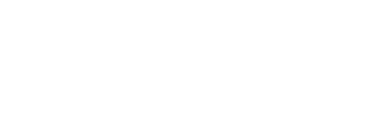
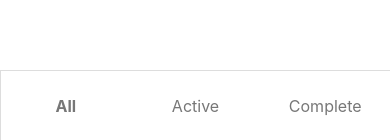
Before and after one commit to CipherLeo/TodoApp, a React Native app: screen / in a window 390 px wide. Shown: the part 704-844 px from the top of the page. Built offline with nearby package versions, Linux system fonts and the light colour scheme.

Commit message:
Add TabBar for filtering by todo status
- Filter `todos` by `All`, `Active`, `Complete`.

```diff
--- a/App.js
+++ b/App.js
@@ -1,11 +1,11 @@
-/* eslint-disable react/react-in-jsx-scope */
+import React, { useState } from 'react'
 import { StatusBar } from 'expo-status-bar'
-import { useState } from 'react'
 import { ScrollView, StyleSheet, View } from 'react-native'
 import Heading from './components/Heading'
 import Input from './components/Input'
 import TodoList from './components/TodoList'
 import SubmitTodoButton from './components/SubmitTodoButton'
+import TabBar from './components/TabBar'
 
 export default function App () {
   const getNextAvailableId = () => {
@@ -19,7 +19,7 @@
     { id: 2, text: 'Learn about React Hooks', isDone: false },
     { id: 3, text: 'Build todo app', isDone: false }
   ])
-  // const [type, setType] = useState('')
+  const [type, setType] = useState('All')
   const [inputValue, setInputValue] = useState('')
 
   const inputValueHandler = (message) => {
@@ -46,9 +46,12 @@
         style={styles.content}
         keyboardShouldPersistTaps='always'>
         <TodoList
+          type={ type }
           todos={ todos }
           deleteTodo={ deleteTodoHandler } />
       </ScrollView>
+
+      <TabBar type={ type } setType={ setType } />
       <StatusBar style="auto" />
     </View>
   )
--- /dev/null
+++ b/components/TabBar.js
@@ -0,0 +1,45 @@
+import React from 'react'
+import { StyleSheet, View } from 'react-native'
+import PropTypes from 'prop-types'
+import TabBarItem from './TabBarItem'
+
+const TabBar = ({ type, setType }) => (
+  <View style={ styles.container }>
+    <TabBarItem
+      type={ type }
+      title='All'
+      selected={ type === 'All' }
+      bordered={ type === 'All' }
+      setType={() => setType('All')} />
+    <TabBarItem
+      type={ type }
+      border
+      title='Active'
+      selected={ type === 'Active' }
+      bordered={ type === 'Active' }
+      setType={() => setType('Active')} />
+    <TabBarItem
+      type={ type }
+      border
+      title='Complete'
+      selected={ type === 'Complete' }
+      bordered={ type === 'Complete' }
+      setType={() => setType('Complete')} />
+  </View>
+)
+
+const styles = StyleSheet.create({
+  container: {
+    height: 70,
+    flexDirection: 'row',
+    borderTopWidth: 1,
+    borderTopColor: '#dddddd'
+  }
+})
+
+TabBar.propTypes = {
+  type: PropTypes.any,
+  setType: PropTypes.any
+}
+
+export default TabBar
--- /dev/null
+++ b/components/TabBarItem.js
@@ -0,0 +1,54 @@
+import React from 'react'
+import PropTypes from 'prop-types'
+import { Text, TouchableHighlight, StyleSheet } from 'react-native'
+
+const TabBarItem = ({ bordered, title, selected, setType, type }) => (
+  <TouchableHighlight
+    underlayColor='#efefef'
+    onPress={ setType }
+    style={[
+      styles.item,
+      selected ? styles.selected : null,
+      bordered ? styles.border : null,
+      type === title ? styles.selected : null]
+    }>
+    <Text style={[
+      styles.itemText,
+      type === title ? styles.bold : null
+    ]}>
+      { title }
+    </Text>
+  </TouchableHighlight>
+)
+
+const styles = StyleSheet.create({
+  item: {
+    flex: 1,
+    justifyContent: 'center',
+    alignItems: 'center'
+  },
+  border: {
+    borderLeftWidth: 1,
+    borderLeftColor: '#dddddd'
+  },
+  itemText: {
+    color: '#777777',
+    fontSize: 16
+  },
+  selected: {
+    backgroundColor: '#ffffff'
+  },
+  bold: {
+    fontWeight: 'bold'
+  }
+})
+
+TabBarItem.propTypes = {
+  bordered: PropTypes.bool,
+  title: PropTypes.string,
+  selected: PropTypes.bool,
+  setType: PropTypes.func,
+  type: PropTypes.string
+}
+
+export default TabBarItem
--- a/components/TodoList.js
+++ b/components/TodoList.js
@@ -1,23 +1,37 @@
-/* eslint-disable react/prop-types */
-/* eslint-disable react/react-in-jsx-scope */
+import React from 'react'
 import { View } from 'react-native'
+import PropTypes from 'prop-types'
 import Todo from './Todo'
 
-const TodoList = props => {
-  const todos = props.todos.map((todo, index) => {
+const TodoList = ({ todos, deleteTodo, type }) => {
+  let filteredTodos
+  if (type === 'All') {
+    filteredTodos = todos
+  } else if (type === 'Complete') {
+    filteredTodos = todos.filter(t => t.isDone)
+  } else {
+    filteredTodos = todos.filter(t => !t.isDone)
+  }
+  const todoItems = filteredTodos.map((todo, index) => {
     return (
       <Todo
         key={ index }
         todo={ todo }
-        deleteTodo={ props.deleteTodo } />
+        deleteTodo={ deleteTodo } />
     )
   })
 
   return (
     <View>
-      { todos }
+      { todoItems }
     </View>
   )
 }
 
+TodoList.propTypes = {
+  todos: PropTypes.array,
+  deleteTodo: PropTypes.func,
+  type: PropTypes.string
+}
+
 export default TodoList
```
